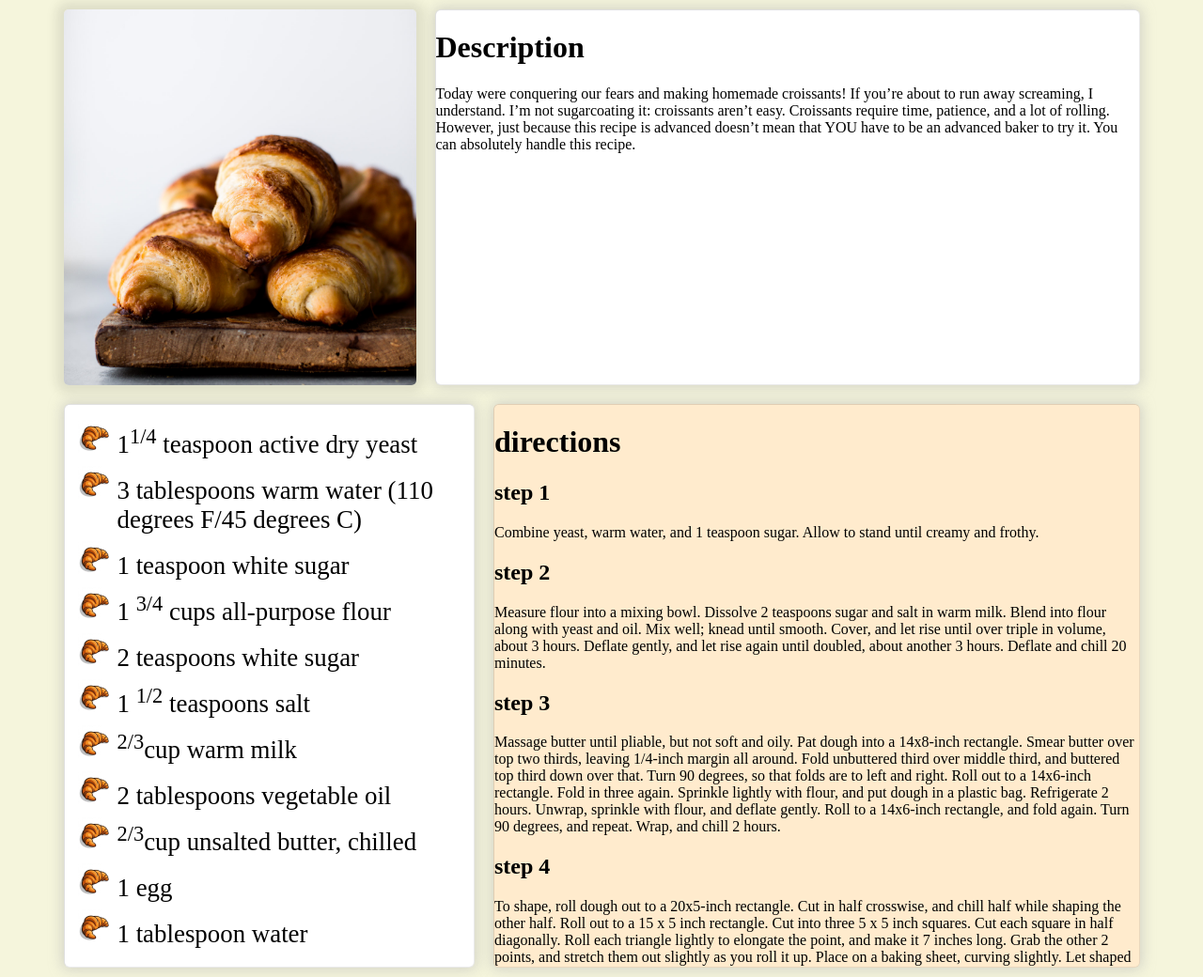
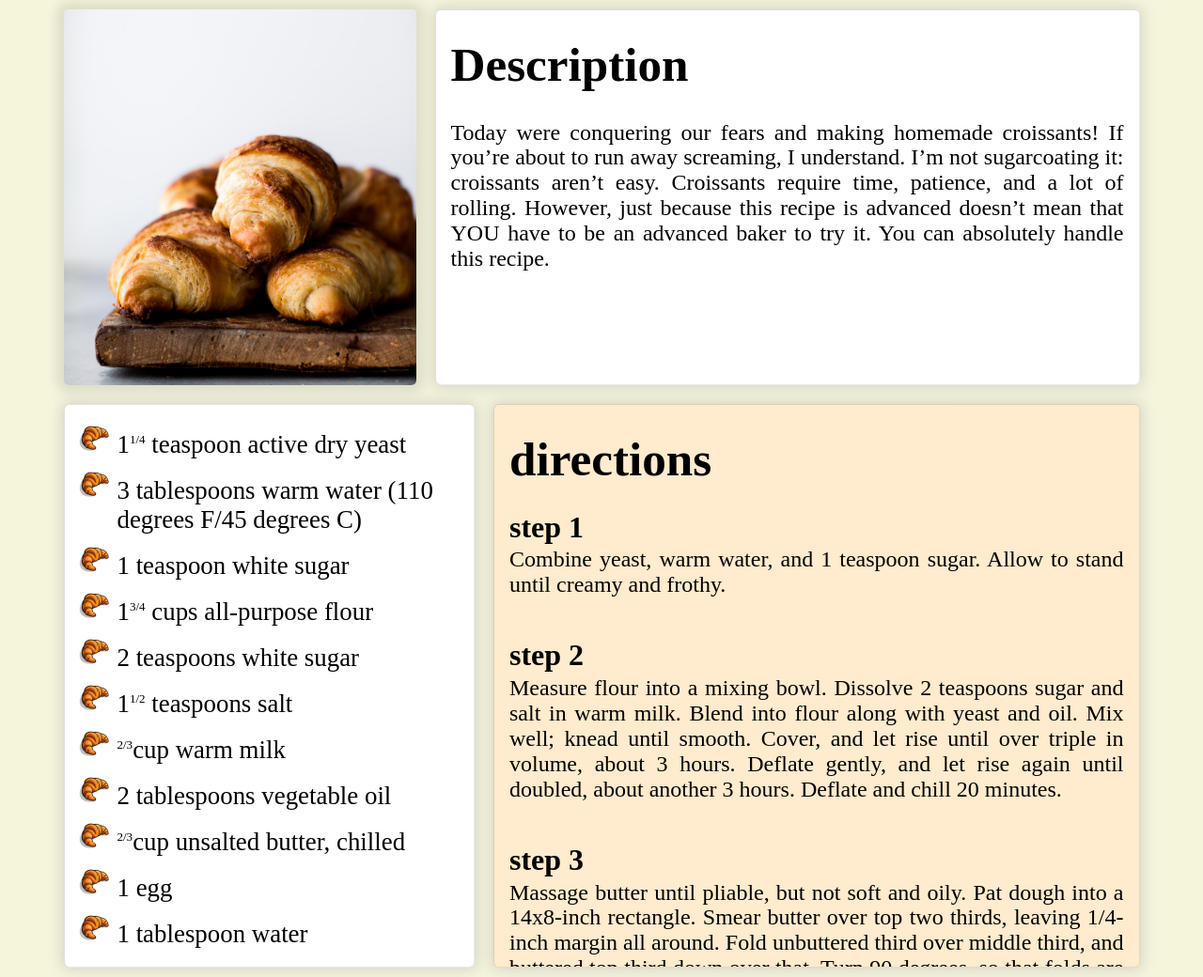
Before and after one commit to Vtorrealba/odin-recipes, a plain HTML site: page recipes/croissant.html in a window 1280 px wide. Shown: the whole page at 94% size. Drawn offline with Linux system fonts and the light colour scheme; a web font is replaced by a local one.

Commit message:
finished the styling and structure for the croissant recipe page

```diff
--- a/recipes/croissant.html
+++ b/recipes/croissant.html
@@ -19,9 +19,9 @@
                 <li>1<sup>1/4</sup> teaspoon active dry yeast</li>
                 <li>3 tablespoons warm water (110 degrees F/45 degrees C)</li>
                 <li>1 teaspoon white sugar</li>
-                <li>1 <sup>3/4</sup> cups all-purpose flour</li>
+                <li>1<sup>3/4</sup> cups all-purpose flour</li>
                 <li>2 teaspoons white sugar</li>
-                <li>1 <sup>1/2</sup> teaspoons salt</li>
+                <li>1<sup>1/2</sup> teaspoons salt</li>
                 <li><sup>2/3</sup>cup warm milk</li>
                 <li>2 tablespoons vegetable oil</li>
                 <li><sup>2/3</sup>cup unsalted butter, chilled</li>
@@ -30,6 +30,7 @@
             </ul>
         </div>
         <div class="four item-croissant text-box">
+            <div class="directions">
               <h1>directions</h1>
               <div class="steps">
                   <h2>step 1</h2>
@@ -53,6 +54,7 @@
               </div>
             </div>
         </div>
+    </div>
 
 </body>
 </html>
--- a/styles.css
+++ b/styles.css
@@ -134,7 +134,7 @@ div.container{
 .text-box{
     border: 1px inset rgba(0, 0, 0, 0.12);
     border-radius: 6px;
-    box-shadow:  0 0 14px 2px rgba(175, 175, 175, 0.505);;
+    box-shadow:  0 0 14px 2px rgba(175, 175, 175, 0.505);
 }
 
 ul{
@@ -164,3 +164,33 @@ li{
 .four::-webkit-scrollbar-track:hover{
     background-color:rgb(255, 206, 187);
 }
+
+h1, p, h2{
+    margin-inline: 1rem;
+    line-height: 1.6814rem;
+}
+
+h1{
+    font-size: 4vw;
+    margin-bottom: 3.5vw;
+    margin-top: 3.5vw;
+}
+
+p{
+    font-size: 1.5em;
+}
+
+p:not(.item p){
+    margin-top: 0;
+    margin-bottom: 2em;
+    text-align:justify;
+}
+
+h2{
+    margin-bottom:1vh ;
+    font-size: 2em;
+}
+
+sup{
+   font-size:small ;
+}
```
Lines whose indentation alone changed are shown as unchanged.
